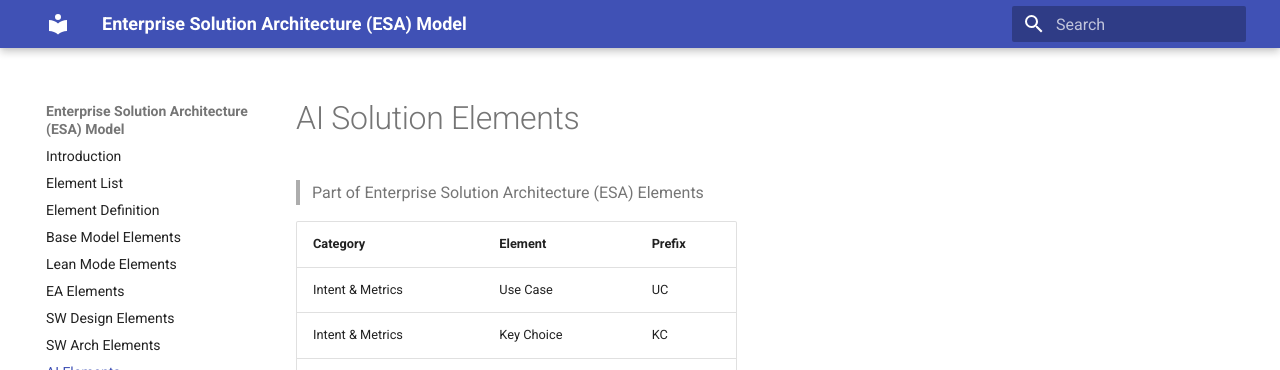
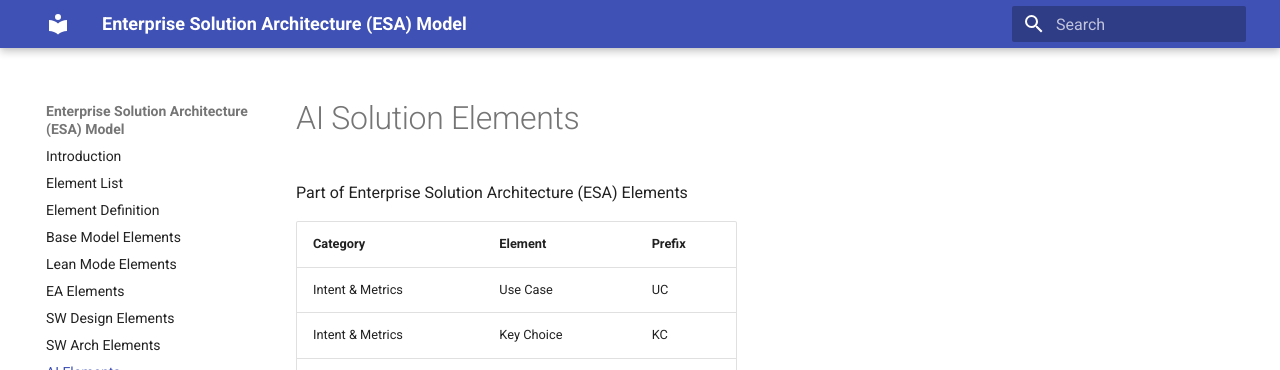
Before and after one commit to seniorgu/esa, an MkDocs documentation site: the page built from docs/esa-ai-solution-elements.md, in a window 1280 px wide. Shown: the top 370 px of the page. Built offline with MkDocs 1.6.1 and Material for MkDocs 9.7.7, drawn with Linux system fonts in a browser that asks for light colours.

```diff
--- a/docs/esa-ai-solution-elements.md
+++ b/docs/esa-ai-solution-elements.md
@@ -1,6 +1,6 @@
 # AI Solution Elements
 
-> Part of Enterprise Solution Architecture (ESA) Elements
+Part of Enterprise Solution Architecture (ESA) Elements
 
 | Category                     | Element               | Prefix |
 | ---------------------------- | --------------------- | ------ |
```
